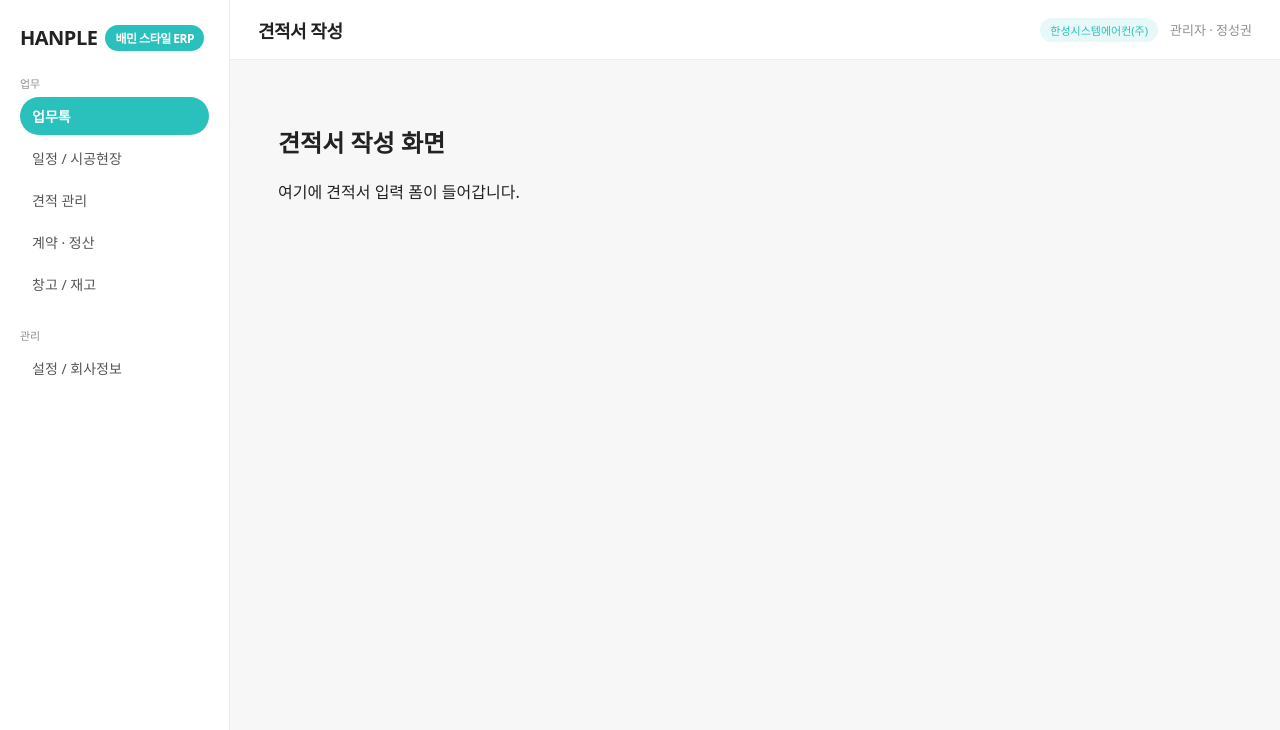
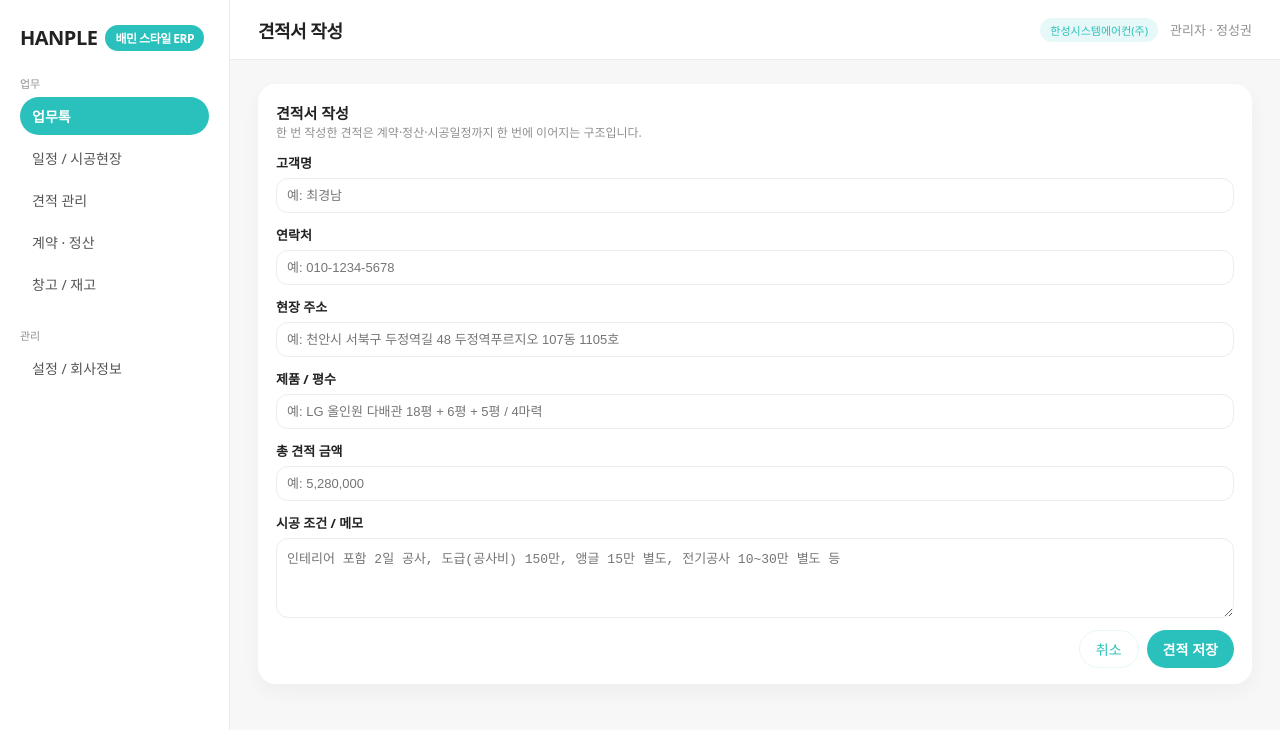
Before and after one commit to hit308277-cloud/hanple-v1, a React (Vite) app: page /worktalk/estimate/new in a window 1280 px wide. Shown: the top 730 px of the page. Built offline with nearby package versions, Linux system fonts and the light colour scheme.

Commit message:
Update EstimateNew.jsx

```diff
--- a/src/EstimateNew.jsx
+++ b/src/EstimateNew.jsx
@@ -1,8 +1,57 @@
 function EstimateNew() {
   return (
-    <div style={{ padding: 20 }}>
-      <h2>견적서 작성 화면</h2>
-      <p>여기에 견적서 입력 폼이 들어갑니다.</p>
+    <div className="card">
+      <div className="card-header">
+        <div>
+          <div className="card-title">견적서 작성</div>
+          <div className="card-sub">
+            한 번 작성한 견적은 계약·정산·시공일정까지 한 번에 이어지는 구조입니다.
+          </div>
+        </div>
+      </div>
+
+      <div>
+        <div className="form-row">
+          <label className="form-label">고객명</label>
+          <input className="form-input" placeholder="예: 최경남" />
+        </div>
+        <div className="form-row">
+          <label className="form-label">연락처</label>
+          <input className="form-input" placeholder="예: 010-1234-5678" />
+        </div>
+        <div className="form-row">
+          <label className="form-label">현장 주소</label>
+          <input
+            className="form-input"
+            placeholder="예: 천안시 서북구 두정역길 48 두정역푸르지오 107동 1105호"
+          />
+        </div>
+        <div className="form-row">
+          <label className="form-label">제품 / 평수</label>
+          <input
+            className="form-input"
+            placeholder="예: LG 올인원 다배관 18평 + 6평 + 5평 / 4마력"
+          />
+        </div>
+        <div className="form-row">
+          <label className="form-label">총 견적 금액</label>
+          <input className="form-input" placeholder="예: 5,280,000" />
+        </div>
+        <div className="form-row">
+          <label className="form-label">시공 조건 / 메모</label>
+          <textarea
+            className="form-textarea"
+            placeholder="인테리어 포함 2일 공사, 도급(공사비) 150만, 앵글 15만 별도, 전기공사 10~30만 별도 등"
+          />
+        </div>
+
+        <div style={{ display: "flex", justifyContent: "flex-end", gap: 8, marginTop: 4 }}>
+          <button className="btn btn-outline" onClick={() => window.history.back()}>
+            취소
+          </button>
+          <button className="btn btn-primary">견적 저장</button>
+        </div>
+      </div>
     </div>
   );
 }
```
